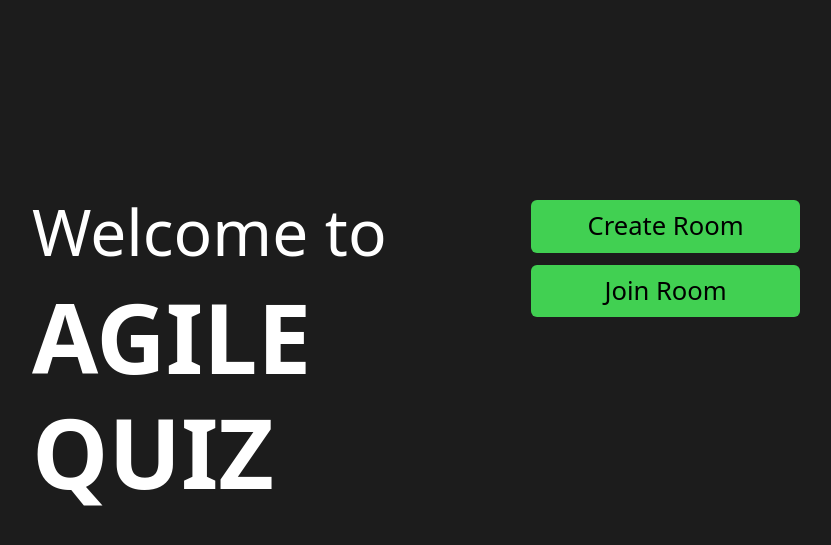
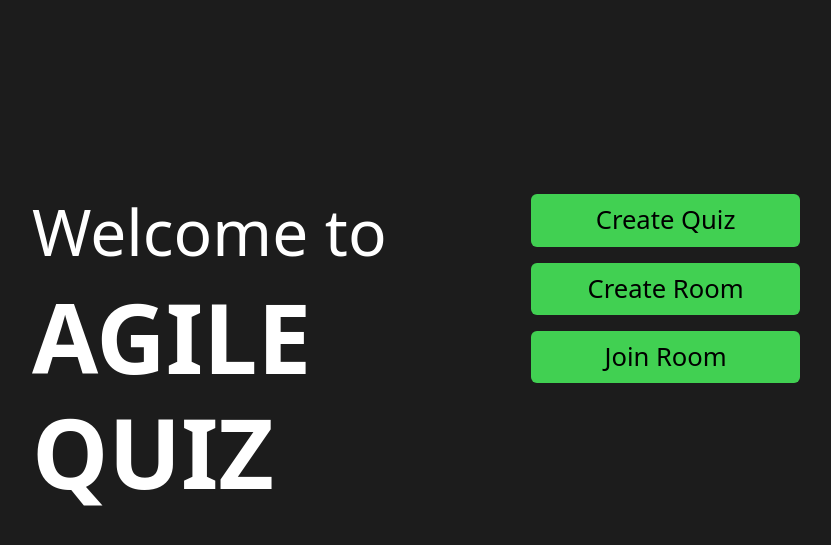
Before and after one commit to prawny1103/cits3403-project, a Flask app: page / in a window 1280 px wide; the page is wider, and only the part inside the window is pictured. Shown: the part 64-609 px from the top of that part, without its empty margins (224-1055 px from the left). Run offline with Flask 3, Linux system fonts and the light colour scheme.

Commit message:
Updated homepage to include link to quiz creation

```diff
--- a/app/static/css/styles.css
+++ b/app/static/css/styles.css
@@ -180,7 +180,7 @@
     height: 40%;
 }
 
-#create-room-btn, #join-room-btn {
+#create-room-btn, #join-room-btn, #create-quiz-btn {
     color: black;
     background-color: rgb(65, 208, 82);
     font-size: 1.6rem;
@@ -188,7 +188,7 @@
     transition: 0.2s;
 }
 
-#create-room-btn:hover, #join-room-btn:hover {
+#create-room-btn:hover, #join-room-btn:hover, #create-quiz-btn:hover {
     color: black;
 }
 
--- a/app/templates/index.html
+++ b/app/templates/index.html
@@ -43,7 +43,8 @@
                             <h1 class="welcome-text-body">Welcome to</h1>
                             <h1 class="game-name-body fw-bold">AGILE QUIZ</h1>
                         </div>
-                        <div class="landing-inner3-container-right d-flex flex-column justify-content-around align-items-end">
+                        <div class="landing-inner3-container-right d-flex flex-column justify-content-around align-items-end gap-3">
+                            <button id="create-quiz-btn" type="button" class="btn">Create Quiz</button>
                             <button id="create-room-btn" type="button" class="btn">Create Room</button>
                             <button id="join-room-btn" type="button" class="btn">Join Room</button>
                         </div>
@@ -64,9 +65,10 @@
                 var isLoggedIn = {{ current_user.is_authenticated|tojson }};
                 var createRoomBtn = document.getElementById('create-room-btn');
                 var joinRoomBtn = document.getElementById('join-room-btn');
+                var createQuizBtn = document.getElementById('create-quiz-btn');
                 var loginAlert = document.getElementById('login-alert');
 
-                if (!isLoggedIn && createRoomBtn && joinRoomBtn && loginAlert) {
+                if (!isLoggedIn && createRoomBtn && joinRoomBtn && createQuizBtn && loginAlert) {
                     createRoomBtn.addEventListener('click', function (e) {
                         e.preventDefault();
                         loginAlert.innerText = 'Please log in to create a room.';
@@ -75,6 +77,11 @@
                     joinRoomBtn.addEventListener('click', function (e) {
                         e.preventDefault();
                         loginAlert.innerText = 'Please log in to join a room.';
+                        loginAlert.classList.add('visible');
+                    });
+                    createQuizBtn.addEventListener('click', function (e) {
+                        e.preventDefault();
+                        loginAlert.innerText = 'Please log in to create a quiz.';
                         loginAlert.classList.add('visible');
                     });
                 } else if (isLoggedIn) {
@@ -90,6 +97,12 @@
                             return;
                         });
                     }
+                    if (createQuizBtn) {
+                        createQuizBtn.addEventListener('click', function () {
+                            window.location.href = "{{ url_for('quiz.my_quizzes') }}"
+                            return
+                        });
+                    }
                 }
 
             });
```
